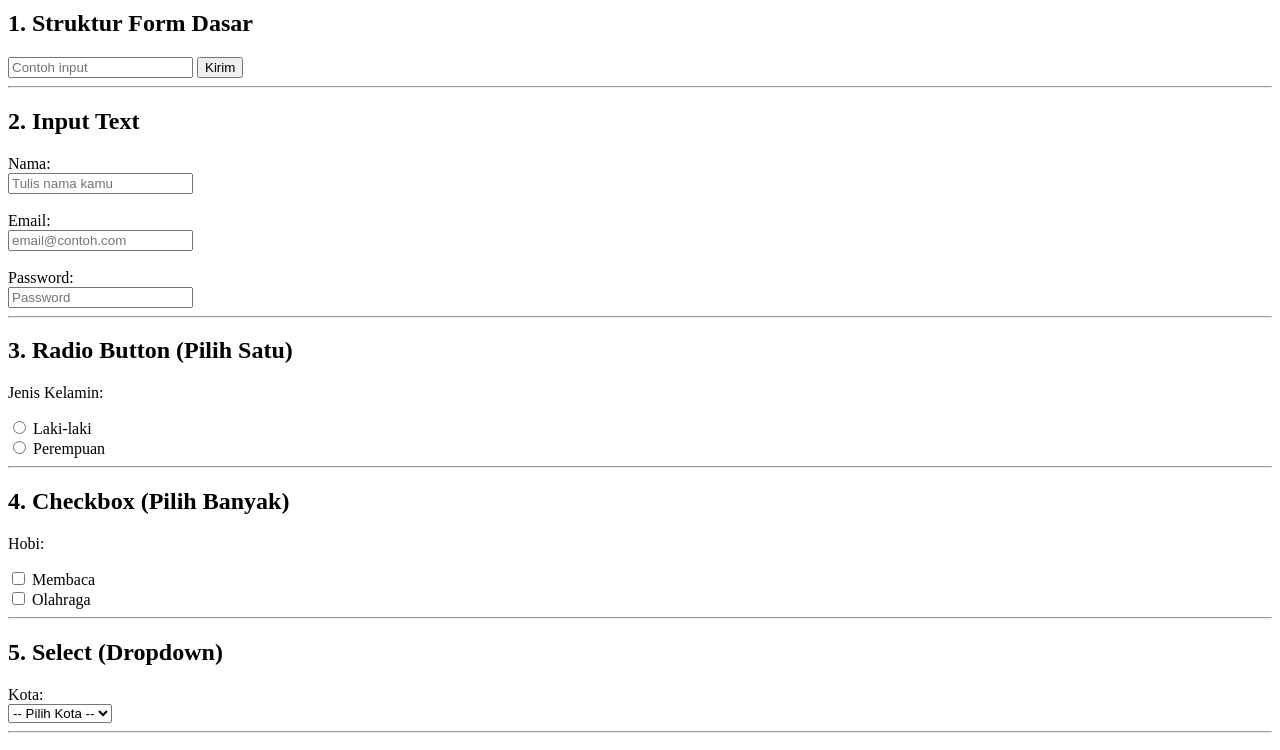
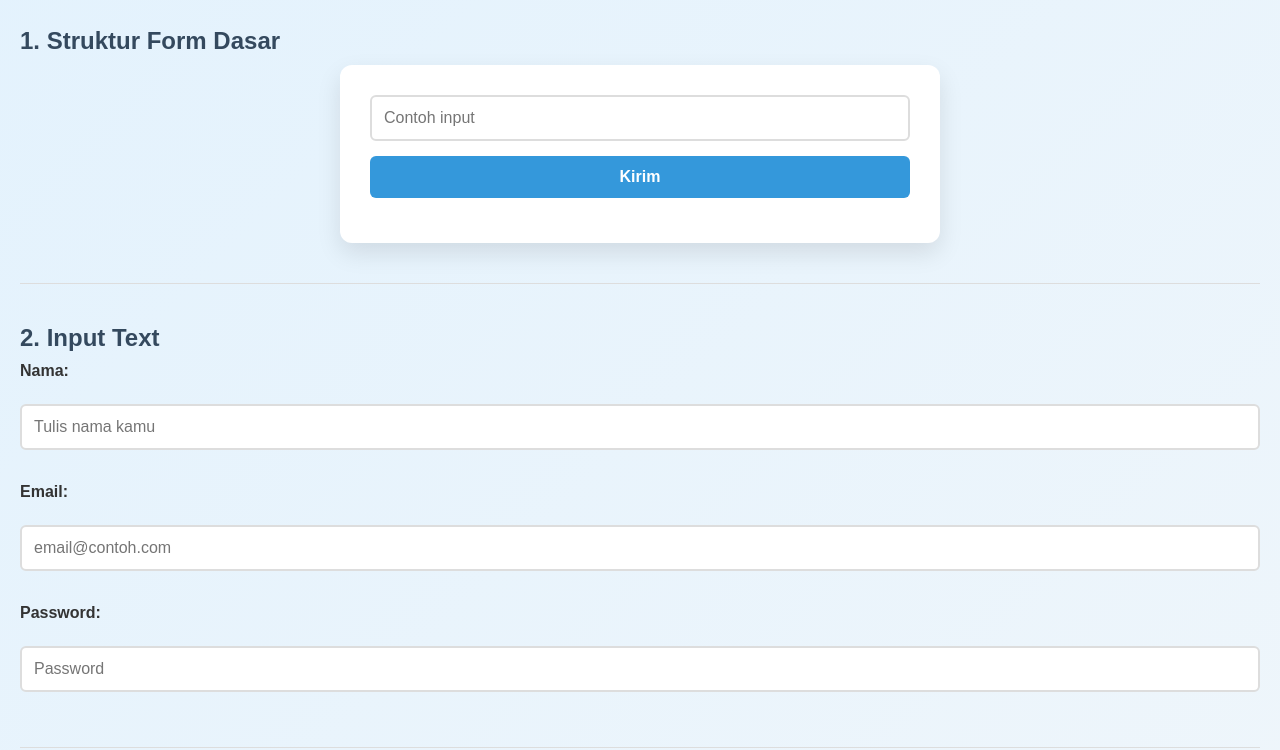
Before and after one commit to Dimasadhyaksa/pp-dimas, a plain HTML site: page pertemuan/form.html in a window 1280 px wide. Shown: the part 108-858 px from the top of the page. Drawn offline with Linux system fonts and the light colour scheme; the site is published under a folder, as on GitHub Pages, so addresses that start at the root find nothing.

```diff
--- a/pertemuan/form.html
+++ b/pertemuan/form.html
@@ -4,7 +4,7 @@
   <meta charset="UTF-8">
   <meta name="viewport" content="width=device-width, initial-scale=1.0">
   <title>Form HTML Dasar</title>
-  <link rel="stylesheet" href="/css/form.css">
+  <link rel="stylesheet" href="../css/form.css">
 </head>
 <body>
 
```
